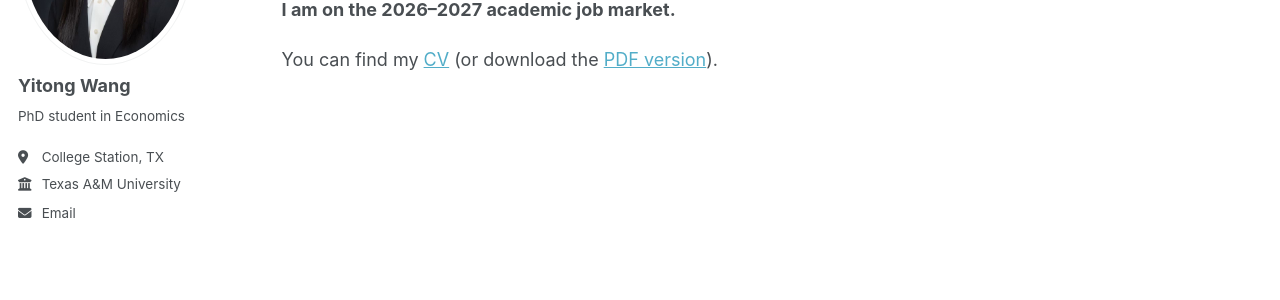
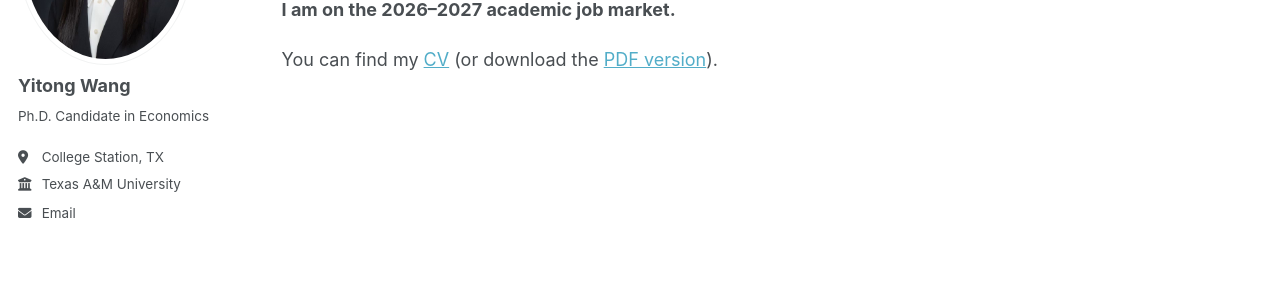
Before and after one commit to yitongwang-econ/yitongwang-econ.github.io, a Jekyll site: the page built from _pages/about.md, in a window 1280 px wide. Shown: the part 252-552 px from the top of the page. Built offline with Jekyll 4.4.1, drawn with Linux system fonts in a browser that asks for light colours; a style sheet for code colours, icons or effects is not loaded.

Commit message:
Update bio to reflect current academic status

```diff
--- a/_config.yml
+++ b/_config.yml
@@ -26,7 +26,7 @@ author:
   avatar           : "photo.jpg"
   name             : "Yitong Wang"
   pronouns         : # example: "she/her"
-  bio              : "PhD student in Economics"
+  bio              : "Ph.D. Candidate in Economics"
   location         : "College Station, TX"
   employer         : "Texas A&M University"
   uri              : # URL
```
